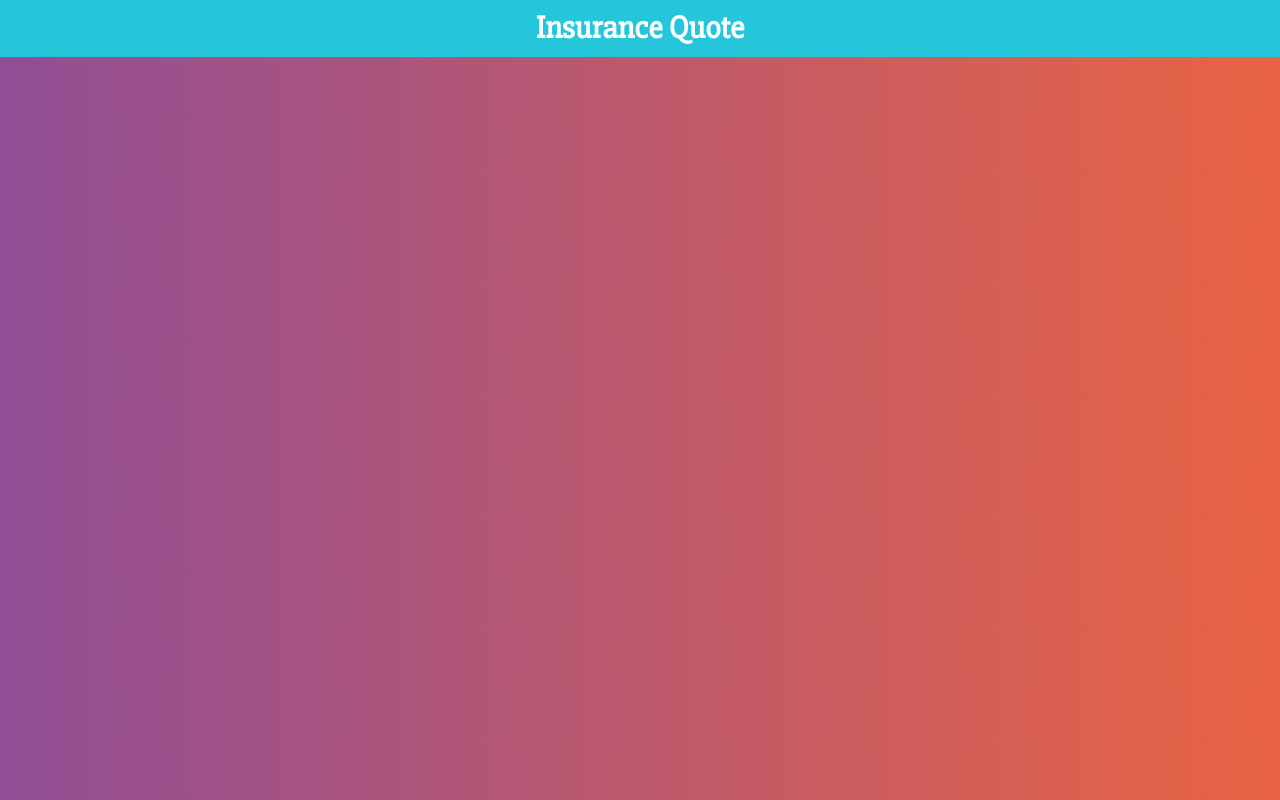
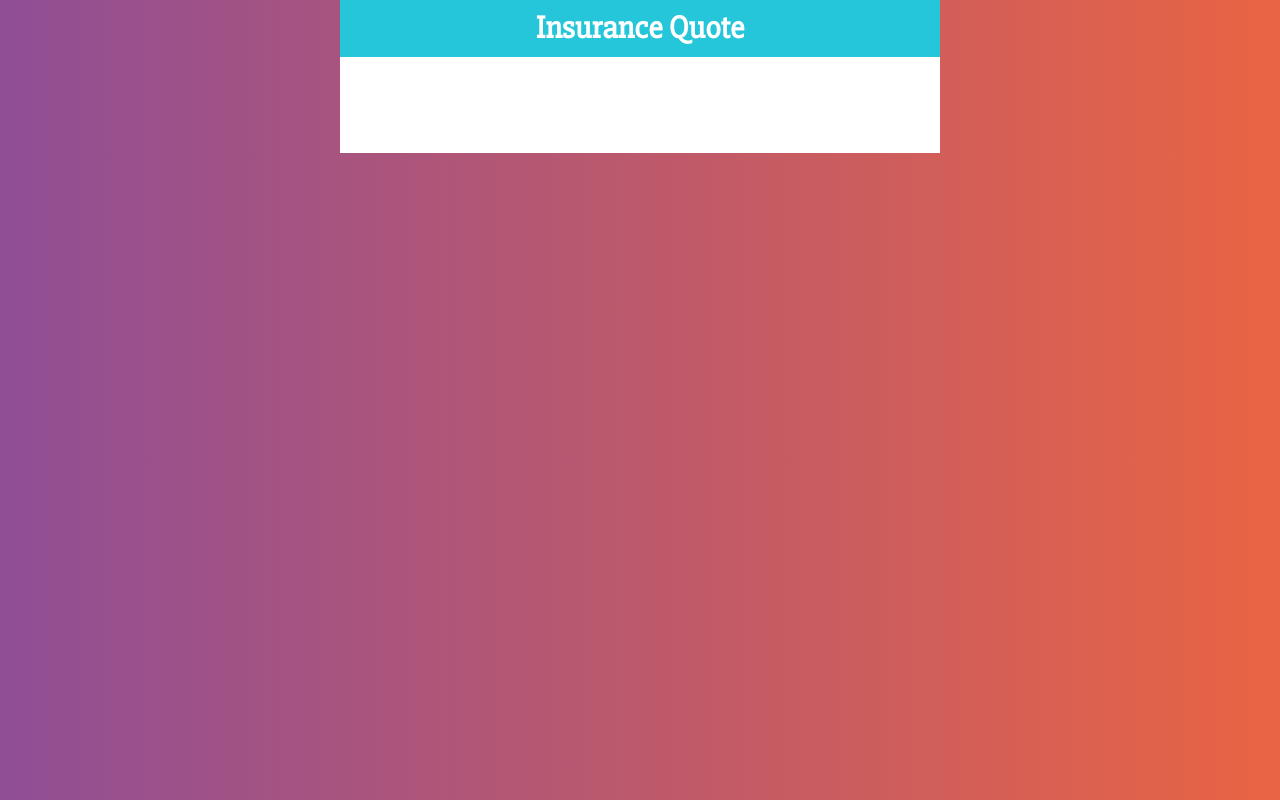
Before and after one commit to wmezadev/insurance-quote, a React (Create React App) app: page / in a window 1280 px wide. Built offline with nearby package versions, Linux system fonts and the light colour scheme.

Commit message:
Feat - Create child styled component

```diff
--- a/src/App.js
+++ b/src/App.js
@@ -1,11 +1,27 @@
 import React from 'react';
 import Header from './components/Header';
+import styled from '@emotion/styled';
+
+const Container = styled.div`
+  max-width: 600px;
+  margin: 0 auto;
+`;
+
+const FormContainer = styled.div`
+  background-color: #FFFFFF;
+  padding: 3rem;
+`;
 
 function App() {
   return (
-    <Header
-      title="Insurance Quote"
-    />
+    <Container>
+      <Header
+        title="Insurance Quote"
+      />
+      <FormContainer>
+
+      </FormContainer>
+    </Container>
   );
 }
 
```
